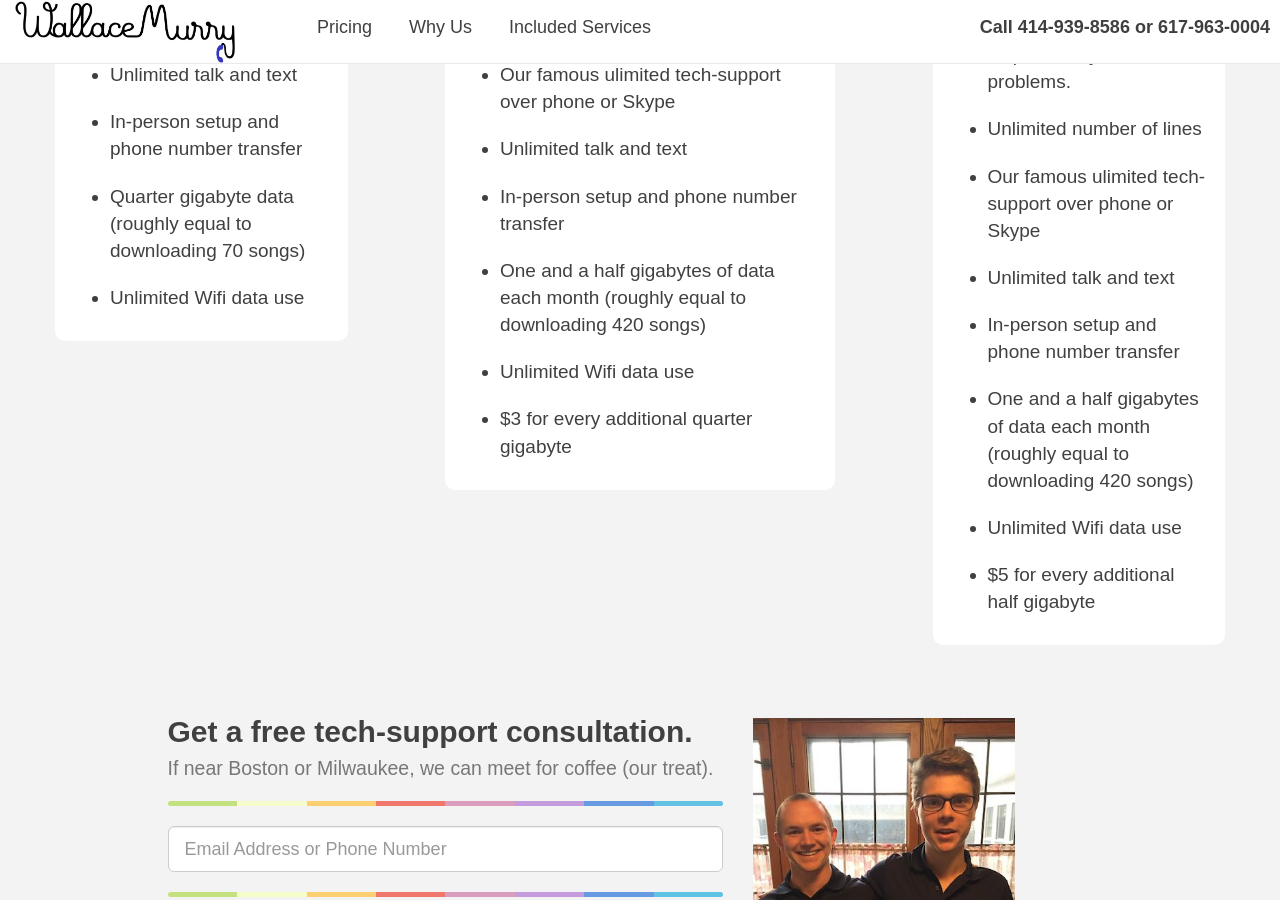
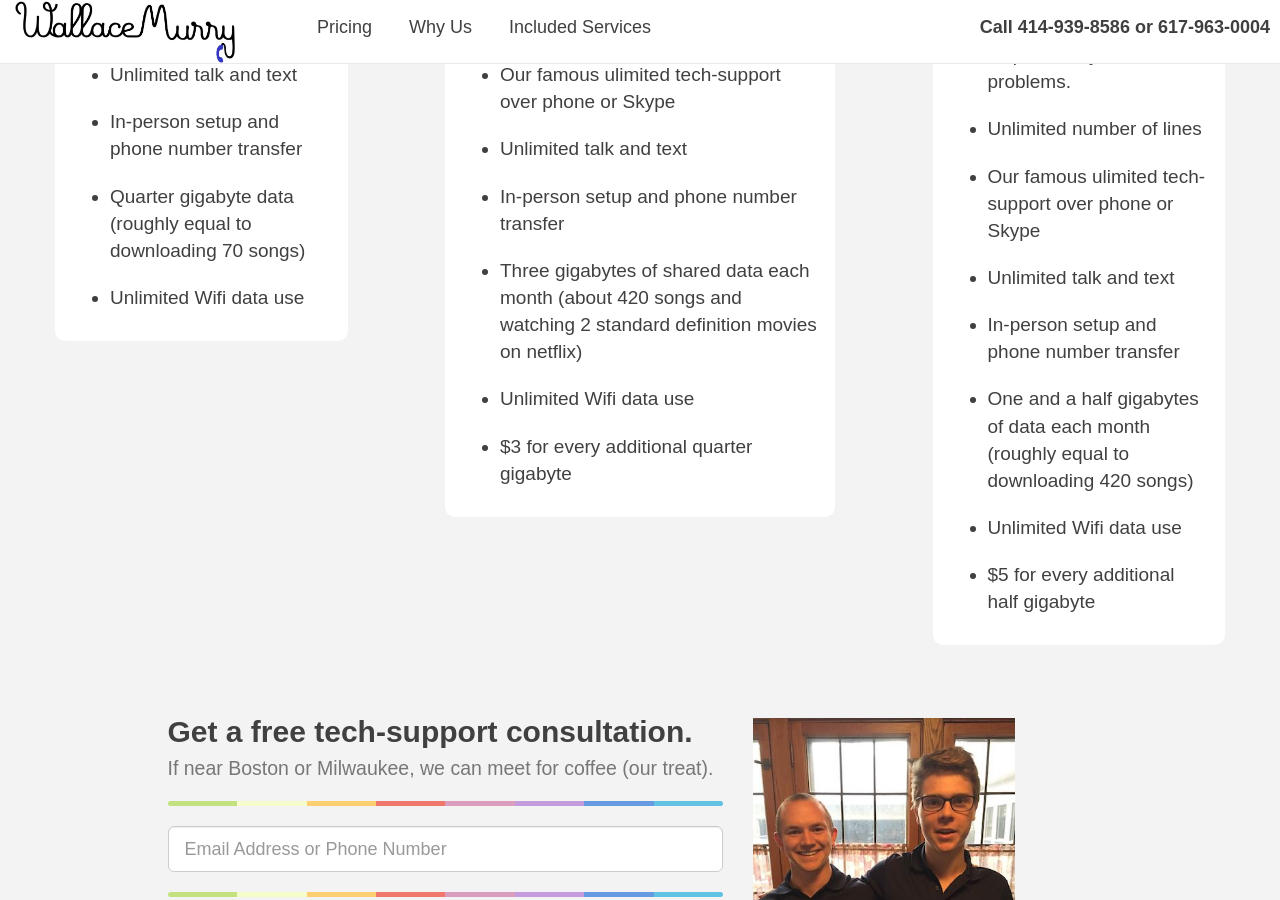
Before and after one commit to jalague/wallacemurry, a Jekyll site: the page built from pricing/index.html, in a window 1280 px wide and 900 px high, scrolled down 830 px. Built offline with Jekyll 4.4.1, drawn with Linux system fonts in a browser that asks for light colours; nearby versions of some CDN libraries.

Commit message:
update gigabyte term in family plan

```diff
--- a/pricing/index.html
+++ b/pricing/index.html
@@ -68,7 +68,7 @@ keywords: phone plan
 
           <li>Unlimited talk and text</li>
           <li>In-person setup and phone number transfer</li>
-          <li>One and a half gigabytes of data each month (roughly equal to downloading 420 songs)</li>
+          <li>Three gigabytes of shared data each month (about 420 songs and watching 2 standard definition movies on netflix)</li>
           <li>Unlimited Wifi data use</li>
           <li>$3 for every additional quarter gigabyte</li>
 
```
